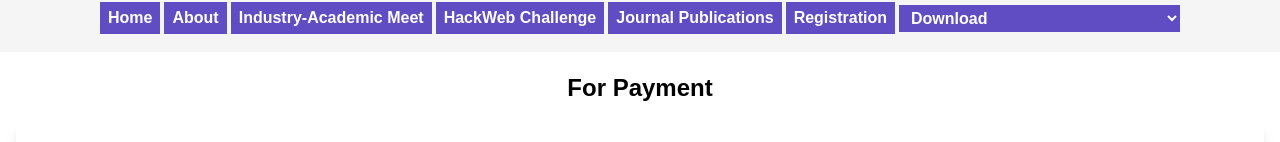
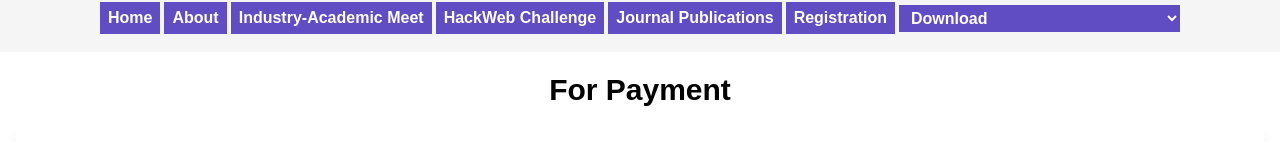
Before and after one commit to roshaneleshaddai/rdconclave, a Next.js app: page /regi in a window 1280 px wide. Shown: the part 168-310 px from the top of the page. Built offline with nearby package versions, Linux system fonts and the light colour scheme; a web font is replaced by a local one.

Commit message:
Update page.jsx
text size adjusted

```diff
--- a/app/regi/page.jsx
+++ b/app/regi/page.jsx
@@ -19,7 +19,7 @@ const Regi = () => {
 
   return (
     <div className="relative font-SUSE min-h-screen w-screen mt-44 md:mt-56 flex-col items-center justify-center p-4">
-        <h2 className="text-2xl font-bold mb-4 text-center">For Payment</h2>
+        <h2 className="lg:text-3xl text-2xl font-bold mb-4 text-center">For Payment</h2>
       <div className="bg-white shadow-lg rounded-lg p-6 bg-gray w-full">
         <div className="flex flex-col lg:flex-row items-center justify-evenly mb-6">
           <div><Image
```
